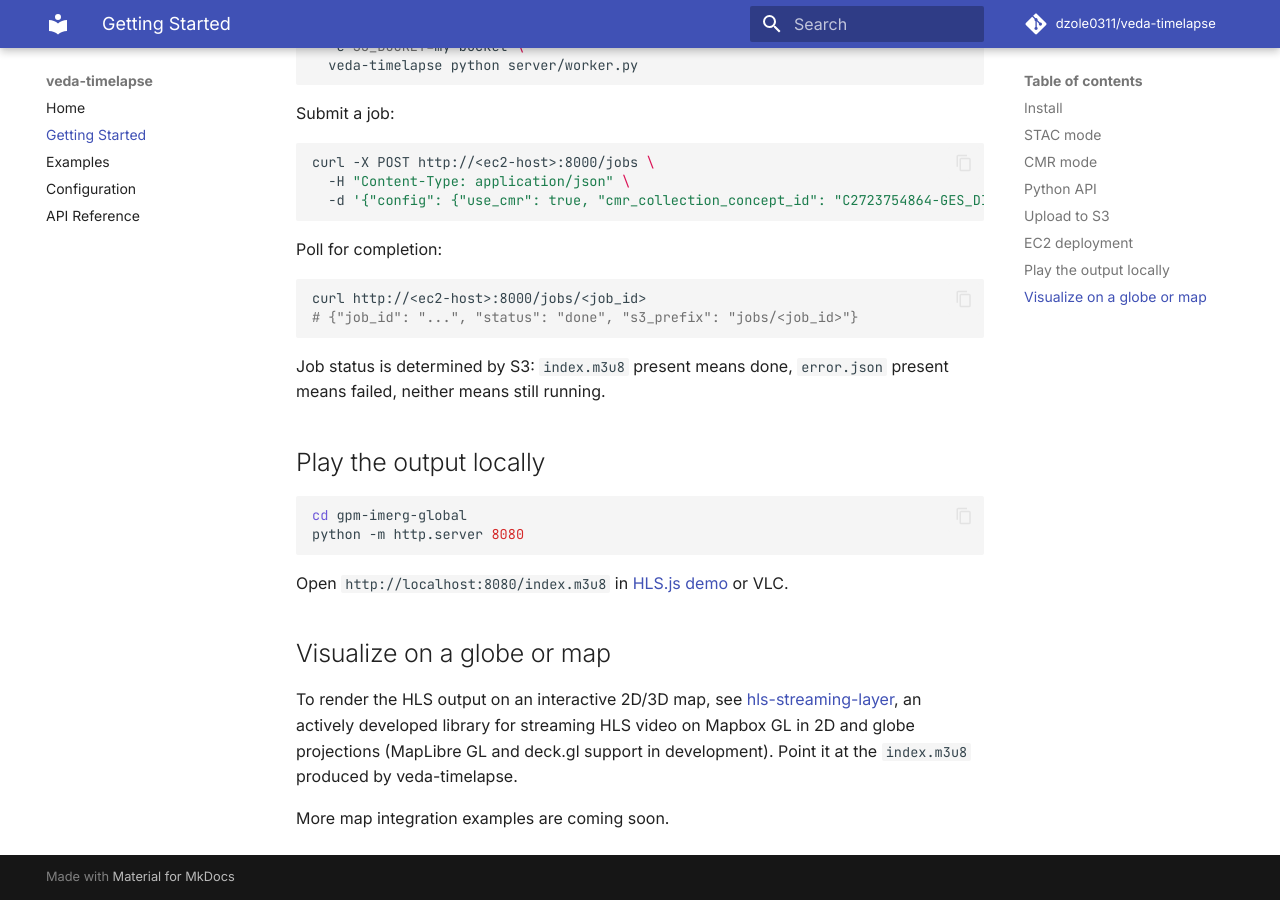
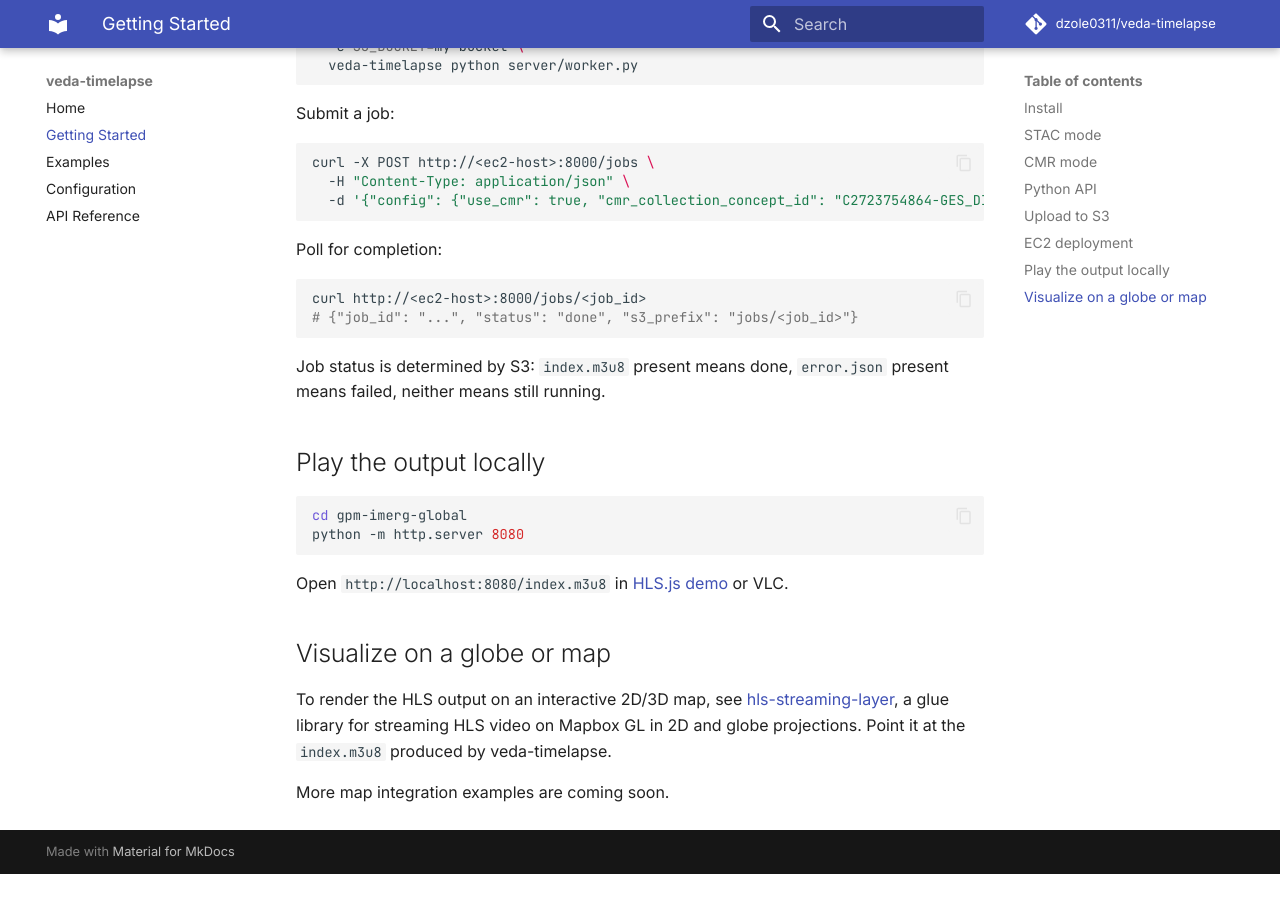
Before and after one commit to dzole0311/stac-timelapse, an MkDocs documentation site: the page built from docs/getting-started.md, in a window 1280 px wide and 900 px high, scrolled down 2697 px. Built offline with MkDocs 1.6.1 and Material for MkDocs 9.7.7, drawn with Linux system fonts in a browser that asks for light colours; comment, search, counter and statistics services are not loaded; after the commit the page ends 3571 px from its top, so only the background shows below that.

Commit message:
Update hls-streaming-layer description

```diff
--- a/docs/getting-started.md
+++ b/docs/getting-started.md
@@ -151,6 +151,6 @@ Open `http://localhost:8080/index.m3u8` in [HLS.js demo](https://hlsjs.video-dev
 
 ## Visualize on a globe or map
 
-To render the HLS output on an interactive 2D/3D map, see [hls-streaming-layer](https://github.com/dzole0311/hls-streaming-layer), an actively developed library for streaming HLS video on Mapbox GL in 2D and globe projections (MapLibre GL and deck.gl support in development). Point it at the `index.m3u8` produced by veda-timelapse.
+To render the HLS output on an interactive 2D/3D map, see [hls-streaming-layer](https://github.com/dzole0311/hls-streaming-layer), a glue library for streaming HLS video on Mapbox GL in 2D and globe projections. Point it at the `index.m3u8` produced by veda-timelapse.
 
 More map integration examples are coming soon.
```
